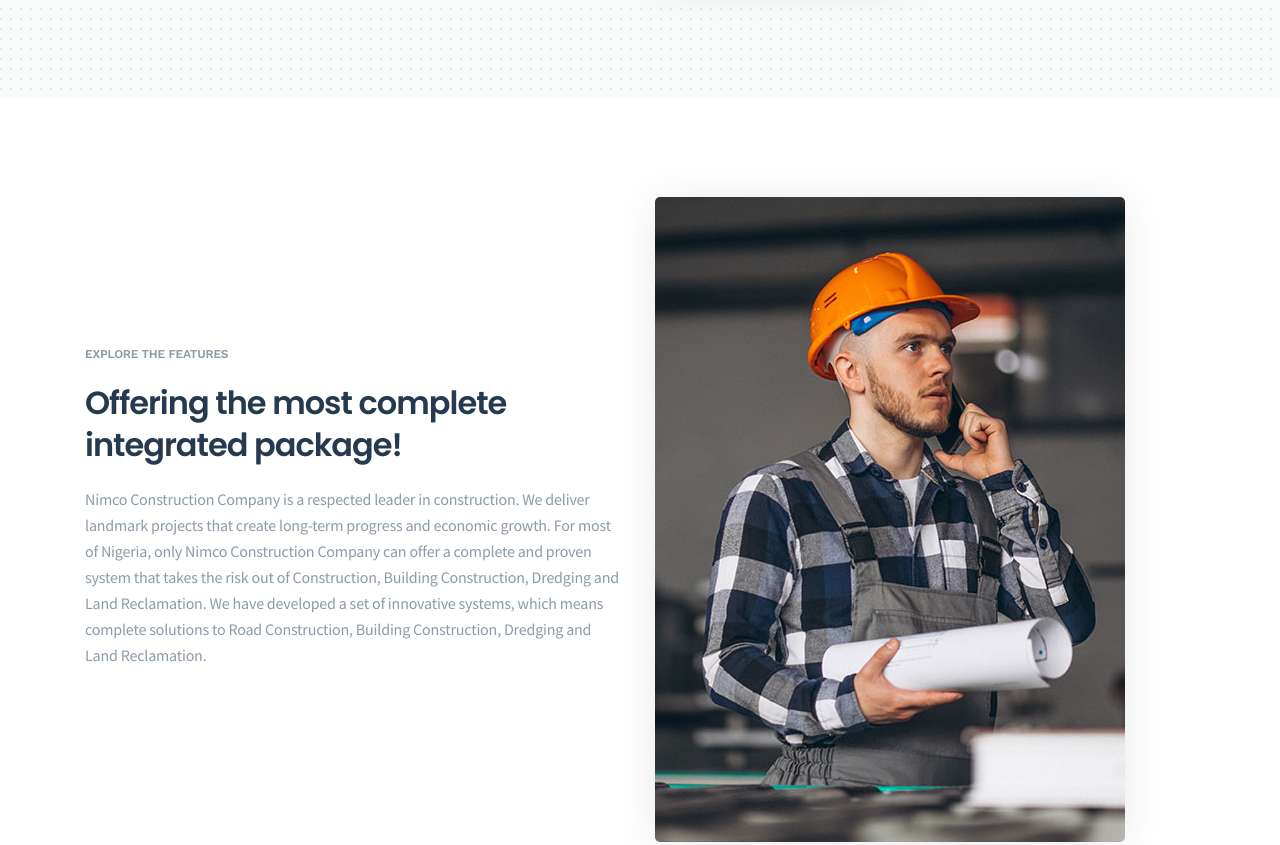
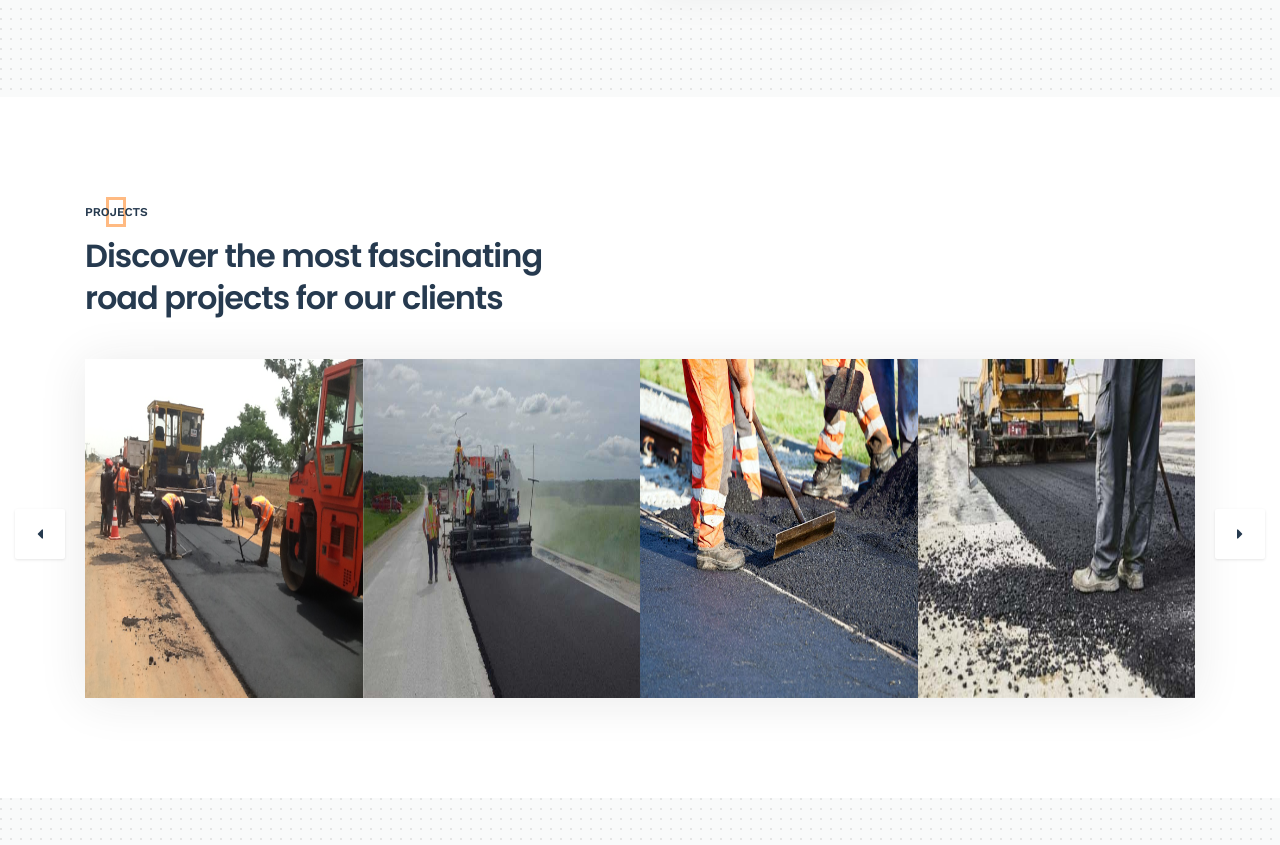
Before and after one commit to henry9162/nimco, a plain HTML site: page roadConstruction.html in a window 1280 px wide. Shown: the part 1222-2067 px from the top of the page. Drawn offline with nearby package versions, Linux system fonts and the light colour scheme.

Commit message:
added road construction images

```diff
--- a/roadConstruction.html
+++ b/roadConstruction.html
@@ -183,66 +183,75 @@
             </div>
         </div>
     </section>
-    <!-- <section class="work-pro-section padding">
+
+    <section class="projects-section padding">
         <div class="container">
-            <div class="row">
-                <div class="col-lg-3 col-sm-6 sm-padding">
-                    <div class="work-pro-item text-center">
-                        <span class="number">1</span>
-                        <div class="number-line"></div>
-                        <h3>Planning & Research</h3>
-                        <p>We are committed building a sustainable future fostering a collaborative spirit.</p>
+            <div class="row d-flex align-items-center">
+                <div class="col-lg-8 col-md-6">
+                    <div class="section-heading mb-40">
+                        <span>Projects</span>
+                        <h2>Discover the most fascinating <br>road projects for our clients</h2>
                     </div>
                 </div>
-                <div class="col-lg-3 col-sm-6 sm-padding">
-                    <div class="work-pro-item text-center">
-                        <span class="number">2</span>
-                        <div class="number-line"></div>
-                        <h3>Design & Ideas</h3>
-                        <p>We are committed building a sustainable future fostering a collaborative spirit.</p>
+                <!-- <div class="col-lg-4 col-md-6 text-right">
+                    <a href="#" class="default-btn">View All Projects</a>
+                </div> -->
+            </div>
+            <div id="projects-carousel" class="projects-carousel box-shadow owl-carousel">
+                <div class="project-item">
+                    <img src="img/major-roads.jpeg" height="339px" alt="projects">
+                    <div class="overlay"></div>
+                    <a href="img/roads/road1.jpg.jpg" class="view-icon img-popup" data-gall="project"> <i
+                            class="fas fa-expand"></i></a>
+                    <div class="projects-content">
+                        <!-- <a href="#" class="category">Interior</a>
+                        <h3><a href="#" class="tittle">Rectangular house near italy</a></h3> -->
                     </div>
                 </div>
-                <div class="col-lg-3 col-sm-6 sm-padding">
-                    <div class="work-pro-item text-center">
-                        <span class="number">3</span>
-                        <div class="number-line"></div>
-                        <h3>Specialized Projects</h3>
-                        <p>We are committed building a sustainable future fostering a collaborative spirit.</p>
+                <div class="project-item">
+                    <img src="img/roads/road2.jpg" alt="projects" height="339px">
+                    <div class="overlay"></div>
+                    <a href="img/roads/road2.jpg" class="view-icon img-popup" data-gall="project"> <i
+                            class="fas fa-expand"></i></a>
+                    <div class="projects-content">
+                        <!-- <a href="#" class="category">Architecture</a>
+                        <h3><a href="#" class="tittle">Cathedral of brasilia brasilia</a></h3> -->
                     </div>
                 </div>
-                <div class="col-lg-3 col-sm-6 sm-padding">
-                    <div class="work-pro-item text-center">
-                        <span class="number">4</span>
-                        <h3>Final Outputs</h3>
-                        <p>We are committed building a sustainable future fostering a collaborative spirit.</p>
+                <div class="project-item">
+                    <img src="img/roads/road3.jpg" height="339px" alt="projects">
+                    <div class="overlay"></div>
+                    <a href="img/roads/road3.jpg" class="view-icon img-popup" data-gall="project"> <i
+                            class="fas fa-expand"></i></a>
+                    <div class="projects-content">
+                        <!-- <a href="#" class="category">Design</a>
+                        <h3><a href="#" class="tittle">Harpa concert hall reykjavik</a></h3> -->
+                    </div>
+                </div>
+                <div class="project-item">
+                    <img src="img/roads/road4.jpg" height="339px" alt="projects">
+                    <div class="overlay"></div>
+                    <a href="img/roads/road4.jpg" class="view-icon img-popup" data-gall="project"> <i
+                            class="fas fa-expand"></i></a>
+                    <div class="projects-content">
+                        <!-- <a href="#" class="category">Architecture</a>
+                        <h3><a href="#" class="tittle">Milwauke museum wisconsin</a></h3> -->
+                    </div>
+                </div>
+                <div class="project-item">
+                    <img src="img/roads/road5.jpg" alt="projects">
+                    <div class="overlay"></div>
+                    <a href="img/roads/road5.jpg" class="view-icon img-popup" data-gall="project"> <i
+                            class="fas fa-expand"></i></a>
+                    <div class="projects-content">
+                        <!-- <a href="#" class="category">Design</a>
+                        <h3><a href="#" class="tittle">The dancing house prague</a></h3> -->
                     </div>
                 </div>
             </div>
         </div>
-    </section> -->
-    <section class="content-section padding">
-        <div class="container">
-            <div class="row content-wrap">
-                <div class="col-lg-6 sm-padding">
-                    <div class="content-info wow fadeInRight" data-wow-delay="300ms">
-                        <span>Explore The Features</span>
-                        <h2>Offering the most complete integrated package!</h2>
-                        <p>
-                            Nimco Construction Company is a respected leader in construction. We deliver landmark projects that create
-                            long-term progress and economic growth. For most of Nigeria, only Nimco Construction Company can offer a
-                            complete and proven system that takes the risk out of Construction, Building Construction,
-                            Dredging and Land Reclamation. We have developed a set of innovative systems, which means complete solutions
-                            to Road Construction, Building Construction, Dredging and Land Reclamation.
-                        </p>
-                        <!-- <a href="#" class="default-btn">Get Free Quote</a> -->
-                    </div>
-                </div>
-                <div class="col-lg-6 sm-padding wow fadeInLeft" data-wow-delay="100ms">
-                    <img class="box-shadow" src="img/content-2.jpg" alt="img">
-                </div>
-            </div>
-        </div>
     </section>
+
     <div class="sponsor-section bg-grey">
         <div class="dots"></div>
         <div class="container">
```
